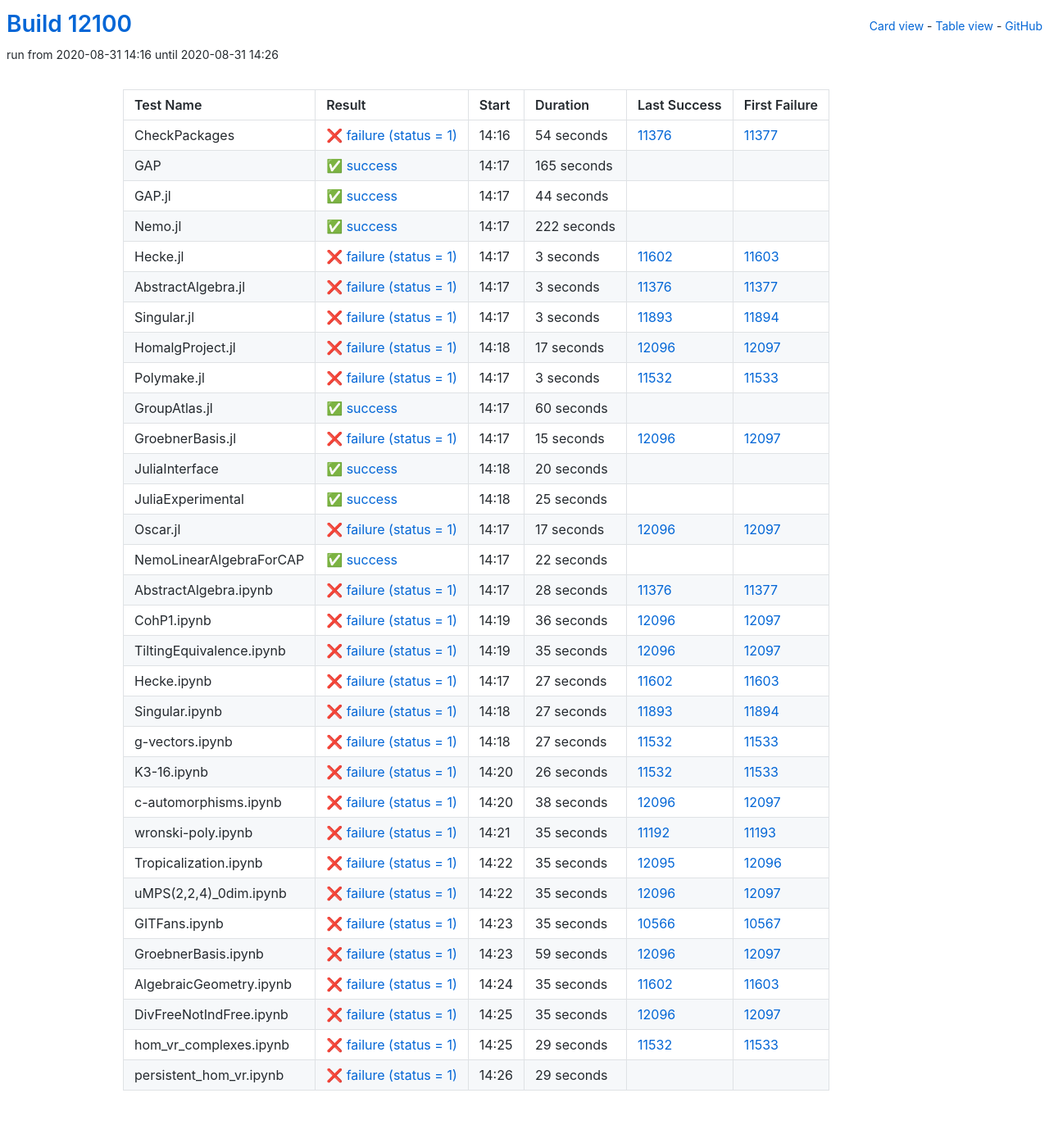
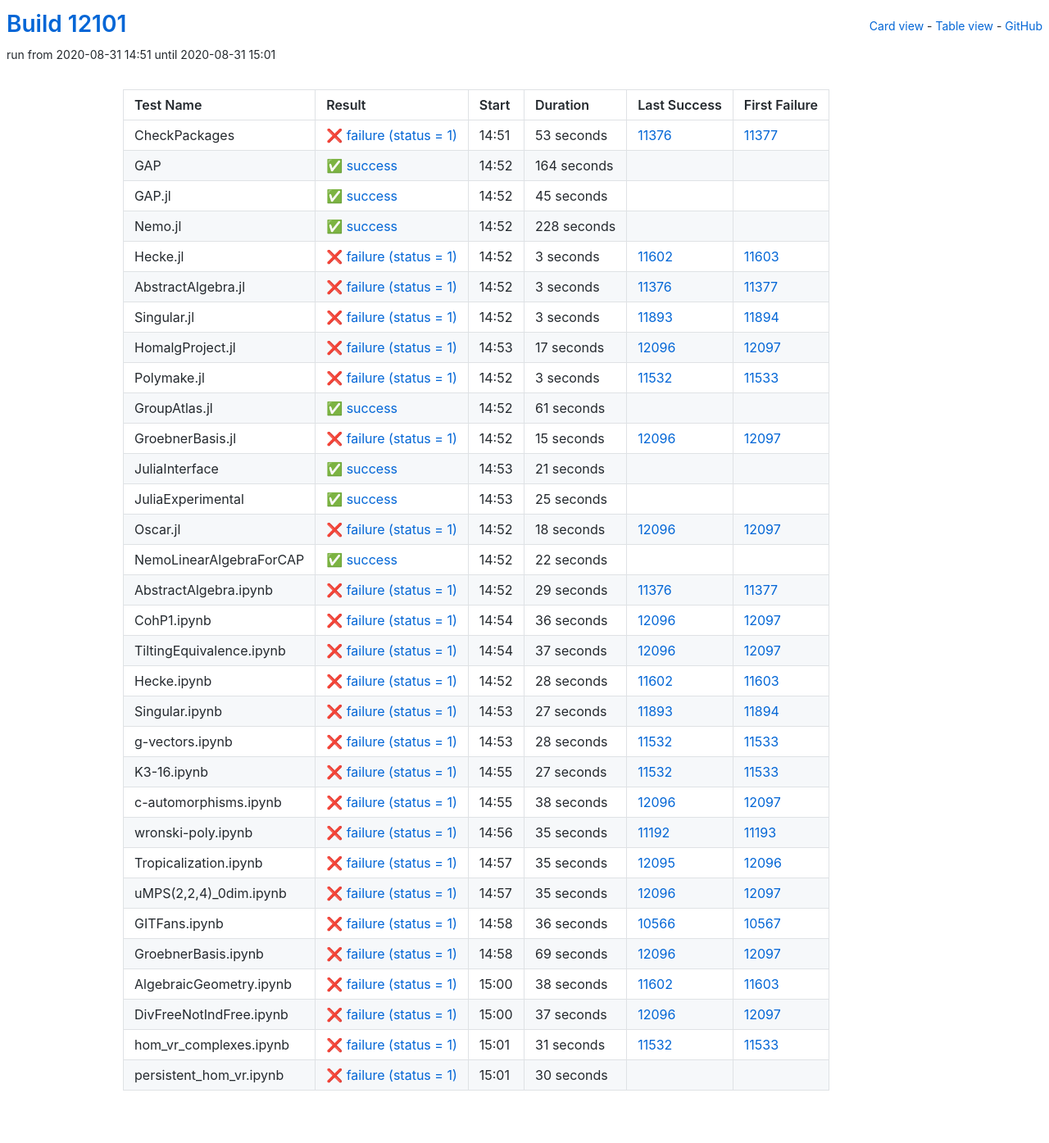
Before and after one commit to oscar-system/oscar-ci-status, a Jekyll site: the page built from table.html, in a window 1280 px wide. Shown: the whole page at 82% size. Built offline with Jekyll 4.4.1, drawn with Linux system fonts in a browser that asks for light colours.

Commit message:
Build #12101

```diff
--- a/_data/ci.yml
+++ b/_data/ci.yml
@@ -1,6 +1,6 @@
 ---
-build: 12100
-build_url: https://oscarci.mathematik.uni-kl.de/job/oscar/12100/
+build: 12101
+build_url: https://oscarci.mathematik.uni-kl.de/job/oscar/12101/
 job: oscar
 organization: oscar-system
 repo: oscar-ci-status
@@ -8,56 +8,56 @@
 tests:
 - name: CheckPackages
   id: checkpackages
-  log: https://oscarci.mathematik.uni-kl.de/job/oscar/12100/artifact/logs/build-12100/CheckPackages.log
-  start: 2020-08-31 14:16
+  log: https://oscarci.mathematik.uni-kl.de/job/oscar/12101/artifact/logs/build-12101/CheckPackages.log
+  start: 2020-08-31 14:51
   success: false
   exitcode: 1
   status: failure
-  duration: 54
+  duration: 53
   last_success: 11376
   last_success_url: https://oscarci.mathematik.uni-kl.de/job/oscar/11376/
   first_failure: 11377
   first_failure_url: https://oscarci.mathematik.uni-kl.de/job/oscar/11377/
 - name: GAP
   id: gap
-  log: https://oscarci.mathematik.uni-kl.de/job/oscar/12100/artifact/logs/build-12100/GAP.log
-  start: 2020-08-31 14:17
+  log: https://oscarci.mathematik.uni-kl.de/job/oscar/12101/artifact/logs/build-12101/GAP.log
+  start: 2020-08-31 14:52
   success: true
   exitcode: 0
   status: success
-  duration: 165
+  duration: 164
   last_success: false
   last_success_url:
   first_failure: false
   first_failure_url:
 - name: GAP.jl
   id: gap-jl
-  log: https://oscarci.mathematik.uni-kl.de/job/oscar/12100/artifact/logs/build-12100/GAP.jl.log
-  start: 2020-08-31 14:17
+  log: https://oscarci.mathematik.uni-kl.de/job/oscar/12101/artifact/logs/build-12101/GAP.jl.log
+  start: 2020-08-31 14:52
   success: true
   exitcode: 0
   status: success
-  duration: 44
+  duration: 45
   last_success: false
   last_success_url:
   first_failure: false
   first_failure_url:
 - name: Nemo.jl
   id: nemo-jl
-  log: https://oscarci.mathematik.uni-kl.de/job/oscar/12100/artifact/logs/build-12100/Nemo.jl.log
-  start: 2020-08-31 14:17
+  log: https://oscarci.mathematik.uni-kl.de/job/oscar/12101/artifact/logs/build-12101/Nemo.jl.log
+  start: 2020-08-31 14:52
   success: true
   exitcode: 0
   status: success
-  duration: 222
+  duration: 228
   last_success: false
   last_success_url:
   first_failure: false
   first_failure_url:
 - name: Hecke.jl
   id: hecke-jl
-  log: https://oscarci.mathematik.uni-kl.de/job/oscar/12100/artifact/logs/build-12100/Hecke.jl.log
-  start: 2020-08-31 14:17
+  log: https://oscarci.mathematik.uni-kl.de/job/oscar/12101/artifact/logs/build-12101/Hecke.jl.log
+  start: 2020-08-31 14:52
   success: false
   exitcode: 1
   status: failure
@@ -68,8 +68,8 @@
   first_failure_url: https://oscarci.mathematik.uni-kl.de/job/oscar/11603/
 - name: AbstractAlgebra.jl
   id: abstractalgebra-jl
-  log: https://oscarci.mathematik.uni-kl.de/job/oscar/12100/artifact/logs/build-12100/AbstractAlgebra.jl.log
-  start: 2020-08-31 14:17
+  log: https://oscarci.mathematik.uni-kl.de/job/oscar/12101/artifact/logs/build-12101/AbstractAlgebra.jl.log
+  start: 2020-08-31 14:52
   success: false
   exitcode: 1
   status: failure
@@ -80,8 +80,8 @@
   first_failure_url: https://oscarci.mathematik.uni-kl.de/job/oscar/11377/
 - name: Singular.jl
   id: singular-jl
-  log: https://oscarci.mathematik.uni-kl.de/job/oscar/12100/artifact/logs/build-12100/Singular.jl.log
-  start: 2020-08-31 14:17
+  log: https://oscarci.mathematik.uni-kl.de/job/oscar/12101/artifact/logs/build-12101/Singular.jl.log
+  start: 2020-08-31 14:52
   success: false
   exitcode: 1
   status: failure
@@ -92,8 +92,8 @@
   first_failure_url: https://oscarci.mathematik.uni-kl.de/job/oscar/11894/
 - name: HomalgProject.jl
   id: homalgproject-jl
-  log: https://oscarci.mathematik.uni-kl.de/job/oscar/12100/artifact/logs/build-12100/HomalgProject.jl.log
-  start: 2020-08-31 14:18
+  log: https://oscarci.mathematik.uni-kl.de/job/oscar/12101/artifact/logs/build-12101/HomalgProject.jl.log
+  start: 2020-08-31 14:53
   success: false
   exitcode: 1
   status: failure
@@ -104,8 +104,8 @@
   first_failure_url: https://oscarci.mathematik.uni-kl.de/job/oscar/12097/
 - name: Polymake.jl
   id: polymake-jl
-  log: https://oscarci.mathematik.uni-kl.de/job/oscar/12100/artifact/logs/build-12100/Polymake.jl.log
-  start: 2020-08-31 14:17
+  log: https://oscarci.mathematik.uni-kl.de/job/oscar/12101/artifact/logs/build-12101/Polymake.jl.log
+  start: 2020-08-31 14:52
   success: false
   exitcode: 1
   status: failure
@@ -116,20 +116,20 @@
   first_failure_url: https://oscarci.mathematik.uni-kl.de/job/oscar/11533/
 - name: GroupAtlas.jl
   id: groupatlas-jl
-  log: https://oscarci.mathematik.uni-kl.de/job/oscar/12100/artifact/logs/build-12100/GroupAtlas.jl.log
-  start: 2020-08-31 14:17
+  log: https://oscarci.mathematik.uni-kl.de/job/oscar/12101/artifact/logs/build-12101/GroupAtlas.jl.log
+  start: 2020-08-31 14:52
   success: true
   exitcode: 0
   status: success
-  duration: 60
+  duration: 61
   last_success: false
   last_success_url:
   first_failure: false
   first_failure_url:
 - name: GroebnerBasis.jl
   id: groebnerbasis-jl
-  log: https://oscarci.mathematik.uni-kl.de/job/oscar/12100/artifact/logs/build-12100/GroebnerBasis.jl.log
-  start: 2020-08-31 14:17
+  log: https://oscarci.mathematik.uni-kl.de/job/oscar/12101/artifact/logs/build-12101/GroebnerBasis.jl.log
+  start: 2020-08-31 14:52
   success: false
   exitcode: 1
   status: failure
@@ -140,20 +140,20 @@
   first_failure_url: https://oscarci.mathematik.uni-kl.de/job/oscar/12097/
 - name: JuliaInterface
   id: juliainterface
-  log: https://oscarci.mathematik.uni-kl.de/job/oscar/12100/artifact/logs/build-12100/JuliaInterface.log
-  start: 2020-08-31 14:18
+  log: https://oscarci.mathematik.uni-kl.de/job/oscar/12101/artifact/logs/build-12101/JuliaInterface.log
+  start: 2020-08-31 14:53
   success: true
   exitcode: 0
   status: success
-  duration: 20
+  duration: 21
   last_success: false
   last_success_url:
   first_failure: false
   first_failure_url:
 - name: JuliaExperimental
   id: juliaexperimental
-  log: https://oscarci.mathematik.uni-kl.de/job/oscar/12100/artifact/logs/build-12100/JuliaExperimental.log
-  start: 2020-08-31 14:18
+  log: https://oscarci.mathematik.uni-kl.de/job/oscar/12101/artifact/logs/build-12101/JuliaExperimental.log
+  start: 2020-08-31 14:53
   success: true
   exitcode: 0
   status: success
@@ -164,20 +164,20 @@
   first_failure_url:
 - name: Oscar.jl
   id: oscar-jl
-  log: https://oscarci.mathematik.uni-kl.de/job/oscar/12100/artifact/logs/build-12100/Oscar.jl.log
-  start: 2020-08-31 14:17
+  log: https://oscarci.mathematik.uni-kl.de/job/oscar/12101/artifact/logs/build-12101/Oscar.jl.log
+  start: 2020-08-31 14:52
   success: false
   exitcode: 1
   status: failure
-  duration: 17
+  duration: 18
   last_success: 12096
   last_success_url: https://oscarci.mathematik.uni-kl.de/job/oscar/12096/
   first_failure: 12097
   first_failure_url: https://oscarci.mathematik.uni-kl.de/job/oscar/12097/
 - name: NemoLinearAlgebraForCAP
   id: nemolinearalgebraforcap
-  log: https://oscarci.mathematik.uni-kl.de/job/oscar/12100/artifact/logs/build-12100/NemoLinearAlgebraForCAP.log
-  start: 2020-08-31 14:17
+  log: https://oscarci.mathematik.uni-kl.de/job/oscar/12101/artifact/logs/build-12101/NemoLinearAlgebraForCAP.log
+  start: 2020-08-31 14:52
   success: true
   exitcode: 0
   status: success
@@ -188,20 +188,20 @@
   first_failure_url:
 - name: AbstractAlgebra.ipynb
   id: abstractalgebra-ipynb
-  log: https://oscarci.mathematik.uni-kl.de/job/oscar/12100/artifact/logs/build-12100/AbstractAlgebra.ipynb.log
-  start: 2020-08-31 14:17
+  log: https://oscarci.mathematik.uni-kl.de/job/oscar/12101/artifact/logs/build-12101/AbstractAlgebra.ipynb.log
+  start: 2020-08-31 14:52
   success: false
   exitcode: 1
   status: failure
-  duration: 28
+  duration: 29
   last_success: 11376
   last_success_url: https://oscarci.mathematik.uni-kl.de/job/oscar/11376/
   first_failure: 11377
   first_failure_url: https://oscarci.mathematik.uni-kl.de/job/oscar/11377/
 - name: CohP1.ipynb
   id: cohp1-ipynb
-  log: https://oscarci.mathematik.uni-kl.de/job/oscar/12100/artifact/logs/build-12100/CohP1.ipynb.log
-  start: 2020-08-31 14:19
+  log: https://oscarci.mathematik.uni-kl.de/job/oscar/12101/artifact/logs/build-12101/CohP1.ipynb.log
+  start: 2020-08-31 14:54
   success: false
   exitcode: 1
   status: failure
@@ -212,32 +212,32 @@
   first_failure_url: https://oscarci.mathematik.uni-kl.de/job/oscar/12097/
 - name: TiltingEquivalence.ipynb
   id: tiltingequivalence-ipynb
-  log: https://oscarci.mathematik.uni-kl.de/job/oscar/12100/artifact/logs/build-12100/TiltingEquivalence.ipynb.log
-  start: 2020-08-31 14:19
+  log: https://oscarci.mathematik.uni-kl.de/job/oscar/12101/artifact/logs/build-12101/TiltingEquivalence.ipynb.log
+  start: 2020-08-31 14:54
   success: false
   exitcode: 1
   status: failure
-  duration: 35
+  duration: 37
   last_success: 12096
   last_success_url: https://oscarci.mathematik.uni-kl.de/job/oscar/12096/
   first_failure: 12097
   first_failure_url: https://oscarci.mathematik.uni-kl.de/job/oscar/12097/
 - name: Hecke.ipynb
   id: hecke-ipynb
-  log: https://oscarci.mathematik.uni-kl.de/job/oscar/12100/artifact/logs/build-12100/Hecke.ipynb.log
-  start: 2020-08-31 14:17
+  log: https://oscarci.mathematik.uni-kl.de/job/oscar/12101/artifact/logs/build-12101/Hecke.ipynb.log
+  start: 2020-08-31 14:52
   success: false
   exitcode: 1
   status: failure
-  duration: 27
+  duration: 28
   last_success: 11602
   last_success_url: https://oscarci.mathematik.uni-kl.de/job/oscar/11602/
   first_failure: 11603
   first_failure_url: https://oscarci.mathematik.uni-kl.de/job/oscar/11603/
 - name: Singular.ipynb
   id: singular-ipynb
-  log: https://oscarci.mathematik.uni-kl.de/job/oscar/12100/artifact/logs/build-12100/Singular.ipynb.log
-  start: 2020-08-31 14:18
+  log: https://oscarci.mathematik.uni-kl.de/job/oscar/12101/artifact/logs/build-12101/Singular.ipynb.log
+  start: 2020-08-31 14:53
   success: false
   exitcode: 1
   status: failure
@@ -248,8 +248,20 @@
   first_failure_url: https://oscarci.mathematik.uni-kl.de/job/oscar/11894/
 - name: g-vectors.ipynb
   id: g-vectors-ipynb
-  log: https://oscarci.mathematik.uni-kl.de/job/oscar/12100/artifact/logs/build-12100/g-vectors.ipynb.log
-  start: 2020-08-31 14:18
+  log: https://oscarci.mathematik.uni-kl.de/job/oscar/12101/artifact/logs/build-12101/g-vectors.ipynb.log
+  start: 2020-08-31 14:53
+  success: false
+  exitcode: 1
+  status: failure
+  duration: 28
+  last_success: 11532
+  last_success_url: https://oscarci.mathematik.uni-kl.de/job/oscar/11532/
+  first_failure: 11533
+  first_failure_url: https://oscarci.mathematik.uni-kl.de/job/oscar/11533/
+- name: K3-16.ipynb
+  id: k3-16-ipynb
+  log: https://oscarci.mathematik.uni-kl.de/job/oscar/12101/artifact/logs/build-12101/K3-16.ipynb.log
+  start: 2020-08-31 14:55
   success: false
   exitcode: 1
   status: failure
@@ -258,22 +270,10 @@
   last_success_url: https://oscarci.mathematik.uni-kl.de/job/oscar/11532/
   first_failure: 11533
   first_failure_url: https://oscarci.mathematik.uni-kl.de/job/oscar/11533/
-- name: K3-16.ipynb
-  id: k3-16-ipynb
-  log: https://oscarci.mathematik.uni-kl.de/job/oscar/12100/artifact/logs/build-12100/K3-16.ipynb.log
-  start: 2020-08-31 14:20
-  success: false
-  exitcode: 1
-  status: failure
-  duration: 26
-  last_success: 11532
-  last_success_url: https://oscarci.mathematik.uni-kl.de/job/oscar/11532/
-  first_failure: 11533
-  first_failure_url: https://oscarci.mathematik.uni-kl.de/job/oscar/11533/
 - name: c-automorphisms.ipynb
   id: c-automorphisms-ipynb
-  log: https://oscarci.mathematik.uni-kl.de/job/oscar/12100/artifact/logs/build-12100/c-automorphisms.ipynb.log
-  start: 2020-08-31 14:20
+  log: https://oscarci.mathematik.uni-kl.de/job/oscar/12101/artifact/logs/build-12101/c-automorphisms.ipynb.log
+  start: 2020-08-31 14:55
   success: false
   exitcode: 1
   status: failure
@@ -284,8 +284,8 @@
   first_failure_url: https://oscarci.mathematik.uni-kl.de/job/oscar/12097/
 - name: wronski-poly.ipynb
   id: wronski-poly-ipynb
-  log: https://oscarci.mathematik.uni-kl.de/job/oscar/12100/artifact/logs/build-12100/wronski-poly.ipynb.log
-  start: 2020-08-31 14:21
+  log: https://oscarci.mathematik.uni-kl.de/job/oscar/12101/artifact/logs/build-12101/wronski-poly.ipynb.log
+  start: 2020-08-31 14:56
   success: false
   exitcode: 1
   status: failure
@@ -296,8 +296,8 @@
   first_failure_url: https://oscarci.mathematik.uni-kl.de/job/oscar/11193/
 - name: Tropicalization.ipynb
   id: tropicalization-ipynb
-  log: https://oscarci.mathematik.uni-kl.de/job/oscar/12100/artifact/logs/build-12100/Tropicalization.ipynb.log
-  start: 2020-08-31 14:22
+  log: https://oscarci.mathematik.uni-kl.de/job/oscar/12101/artifact/logs/build-12101/Tropicalization.ipynb.log
+  start: 2020-08-31 14:57
   success: false
   exitcode: 1
   status: failure
@@ -308,8 +308,8 @@
   first_failure_url: https://oscarci.mathematik.uni-kl.de/job/oscar/12096/
 - name: uMPS(2,2,4)_0dim.ipynb
   id: umps-2-2-4-0dim-ipynb
-  log: https://oscarci.mathematik.uni-kl.de/job/oscar/12100/artifact/logs/build-12100/uMPS-2-2-4-_0dim.ipynb.log
-  start: 2020-08-31 14:22
+  log: https://oscarci.mathematik.uni-kl.de/job/oscar/12101/artifact/logs/build-12101/uMPS-2-2-4-_0dim.ipynb.log
+  start: 2020-08-31 14:57
   success: false
   exitcode: 1
   status: failure
@@ -320,72 +320,72 @@
   first_failure_url: https://oscarci.mathematik.uni-kl.de/job/oscar/12097/
 - name: GITFans.ipynb
   id: gitfans-ipynb
-  log: https://oscarci.mathematik.uni-kl.de/job/oscar/12100/artifact/logs/build-12100/GITFans.ipynb.log
-  start: 2020-08-31 14:23
+  log: https://oscarci.mathematik.uni-kl.de/job/oscar/12101/artifact/logs/build-12101/GITFans.ipynb.log
+  start: 2020-08-31 14:58
   success: false
   exitcode: 1
   status: failure
-  duration: 35
+  duration: 36
   last_success: 10566
   last_success_url: https://oscarci.mathematik.uni-kl.de/job/oscar/10566/
   first_failure: 10567
   first_failure_url: https://oscarci.mathematik.uni-kl.de/job/oscar/10567/
 - name: GroebnerBasis.ipynb
   id: groebnerbasis-ipynb
-  log: https://oscarci.mathematik.uni-kl.de/job/oscar/12100/artifact/logs/build-12100/GroebnerBasis.ipynb.log
-  start: 2020-08-31 14:23
+  log: https://oscarci.mathematik.uni-kl.de/job/oscar/12101/artifact/logs/build-12101/GroebnerBasis.ipynb.log
+  start: 2020-08-31 14:58
   success: false
   exitcode: 1
   status: failure
-  duration: 59
+  duration: 69
   last_success: 12096
   last_success_url: https://oscarci.mathematik.uni-kl.de/job/oscar/12096/
   first_failure: 12097
   first_failure_url: https://oscarci.mathematik.uni-kl.de/job/oscar/12097/
 - name: AlgebraicGeometry.ipynb
   id: algebraicgeometry-ipynb
-  log: https://oscarci.mathematik.uni-kl.de/job/oscar/12100/artifact/logs/build-12100/AlgebraicGeometry.ipynb.log
-  start: 2020-08-31 14:24
+  log: https://oscarci.mathematik.uni-kl.de/job/oscar/12101/artifact/logs/build-12101/AlgebraicGeometry.ipynb.log
+  start: 2020-08-31 15:00
   success: false
   exitcode: 1
   status: failure
-  duration: 35
+  duration: 38
   last_success: 11602
   last_success_url: https://oscarci.mathematik.uni-kl.de/job/oscar/11602/
   first_failure: 11603
   first_failure_url: https://oscarci.mathematik.uni-kl.de/job/oscar/11603/
 - name: DivFreeNotIndFree.ipynb
   id: divfreenotindfree-ipynb
-  log: https://oscarci.mathematik.uni-kl.de/job/oscar/12100/artifact/logs/build-12100/DivFreeNotIndFree.ipynb.log
-  start: 2020-08-31 14:25
+  log: https://oscarci.mathematik.uni-kl.de/job/oscar/12101/artifact/logs/build-12101/DivFreeNotIndFree.ipynb.log
+  start: 2020-08-31 15:00
   success: false
   exitcode: 1
   status: failure
-  duration: 35
+  duration: 37
   last_success: 12096
   last_success_url: https://oscarci.mathematik.uni-kl.de/job/oscar/12096/
   first_failure: 12097
   first_failure_url: https://oscarci.mathematik.uni-kl.de/job/oscar/12097/
 - name: hom_vr_complexes.ipynb
   id: hom-vr-complexes-ipynb
-  log: https://oscarci.mathematik.uni-kl.de/job/oscar/12100/artifact/logs/build-12100/hom_vr_complexes.ipynb.log
-  start: 2020-08-31 14:25
+  log: https://oscarci.mathematik.uni-kl.de/job/oscar/12101/artifact/logs/build-12101/hom_vr_complexes.ipynb.log
+  start: 2020-08-31 15:01
   success: false
   exitcode: 1
   status: failure
-  duration: 29
+  duration: 31
   last_success: 11532
   last_success_url: https://oscarci.mathematik.uni-kl.de/job/oscar/11532/
   first_failure: 11533
   first_failure_url: https://oscarci.mathematik.uni-kl.de/job/oscar/11533/
 - name: persistent_hom_vr.ipynb
   id: persistent-hom-vr-ipynb
-  log: https://oscarci.mathematik.uni-kl.de/job/oscar/12100/artifact/logs/build-12100/persistent_hom_vr.ipynb.log
-  start: 2020-08-31 14:26
+  log: https://oscarci.mathematik.uni-kl.de/job/oscar/12101/artifact/logs/build-12101/persistent_hom_vr.ipynb.log
+  start: 2020-08-31 15:01
   success: false
   exitcode: 1
   status: failure
-  duration: 29
+  duration: 30
   last_success: false
   last_success_url:
   first_failure: false
```
Also changed, not shown: README.md.
